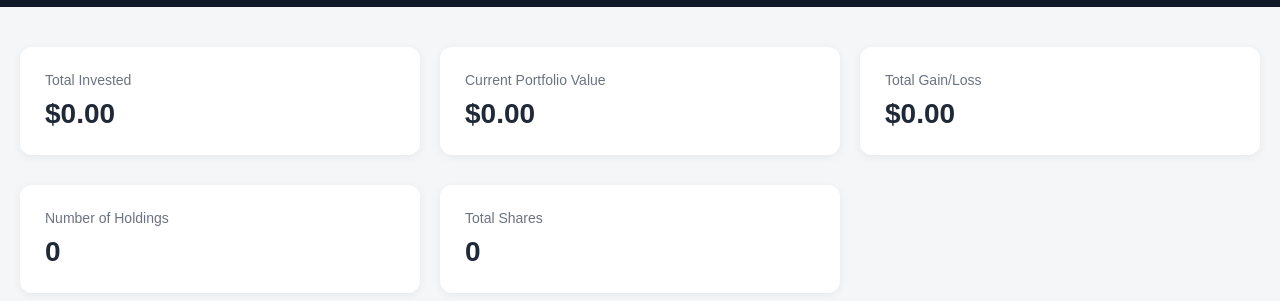
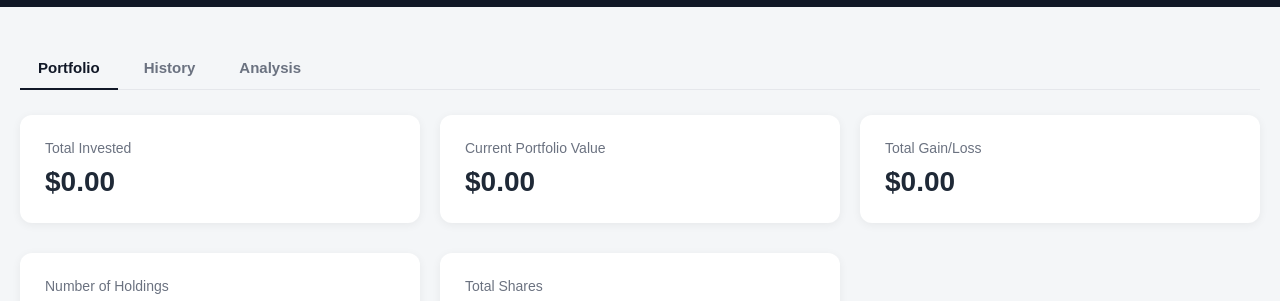
Before and after one commit to robmaurer12/Maurerfunds, a website: page public/index.html in a window 1280 px wide. Shown: the part 83-384 px from the top of the page. Drawn offline with nearby package versions, Linux system fonts and the light colour scheme; no server answers.

Commit message:
Add Portfolio, History, and Analysis tabs

```diff
--- a/public/app.js
+++ b/public/app.js
@@ -467,6 +467,42 @@ function renderChart(labels, values, range) {
 }
 
 
+function initTabs() {
+
+    const tabs = document.getElementById("tabs");
+
+    if (!tabs) {
+        return;
+    }
+
+    tabs.addEventListener("click", event => {
+
+        const button = event.target.closest(".tab-button");
+
+        if (!button) {
+            return;
+        }
+
+        const target = button.dataset.tab;
+
+        tabs.querySelectorAll(".tab-button").forEach(btn => {
+            btn.classList.toggle("active", btn === button);
+        });
+
+        document.querySelectorAll(".tab-panel").forEach(panel => {
+            panel.classList.toggle(
+                "active",
+                panel.id === "tab-" + target
+            );
+        });
+
+        if (target === "portfolio" && portfolioChart) {
+            portfolioChart.resize();
+        }
+    });
+}
+
+
 function initRangeSelector() {
 
     const selector = document.getElementById("rangeSelector");
@@ -709,6 +745,8 @@ document
     );
 
 
+initTabs();
+
 initRangeSelector();
 
 loadHoldings();
--- a/public/index.html
+++ b/public/index.html
@@ -53,6 +53,40 @@ Today's Change
 </header>
 
 <main>
+
+<nav class="tabs" id="tabs">
+
+<button
+    type="button"
+    class="tab-button active"
+    data-tab="portfolio"
+>
+Portfolio
+</button>
+
+<button
+    type="button"
+    class="tab-button"
+    data-tab="history"
+>
+History
+</button>
+
+<button
+    type="button"
+    class="tab-button"
+    data-tab="analysis"
+>
+Analysis
+</button>
+
+</nav>
+
+
+<div
+    class="tab-panel active"
+    id="tab-portfolio"
+>
 
 <div class="summary">
 
@@ -261,6 +295,32 @@ Portfolio Value
 
 </section>
 
+</div>
+
+
+<div
+    class="tab-panel"
+    id="tab-history"
+>
+
+<div class="empty">
+History coming soon.
+</div>
+
+</div>
+
+
+<div
+    class="tab-panel"
+    id="tab-analysis"
+>
+
+<div class="empty">
+Analysis coming soon.
+</div>
+
+</div>
+
 </main>
 
 
--- a/public/styles.css
+++ b/public/styles.css
@@ -61,6 +61,42 @@ main {
     max-width: 1400px;
     margin: 40px auto;
     padding: 0 20px;
+}
+
+.tabs {
+    display: flex;
+    gap: 8px;
+    margin-bottom: 25px;
+    border-bottom: 1px solid #e5e7eb;
+}
+
+.tab-button {
+    background: transparent;
+    border: none;
+    border-bottom: 2px solid transparent;
+    padding: 12px 18px;
+    margin-bottom: -1px;
+    cursor: pointer;
+    font-size: 15px;
+    font-weight: bold;
+    color: #6b7280;
+}
+
+.tab-button:hover {
+    color: #111827;
+}
+
+.tab-button.active {
+    color: #111827;
+    border-bottom-color: #111827;
+}
+
+.tab-panel {
+    display: none;
+}
+
+.tab-panel.active {
+    display: block;
 }
 
 .summary {
```
